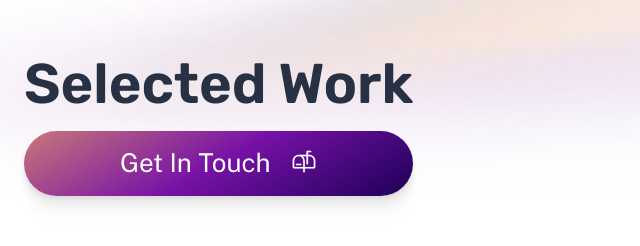
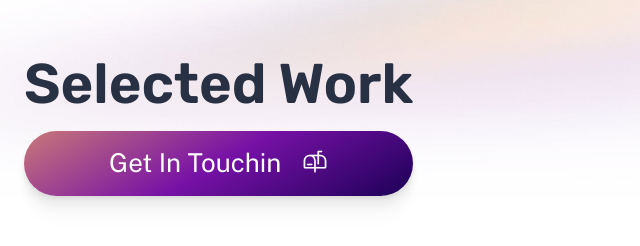
Before and after one commit to tomeeagle/tomeeagle.github.io, an Astro site: page / in a window 1280 px wide. Shown: the part 1000-1246 px from the top of the page, 0-640 px from the left. Built offline with nearby package versions, Linux system fonts and the light colour scheme; Astro itself is replaced by a stand-in of ours.

```diff
--- a/src/pages/index.astro
+++ b/src/pages/index.astro
@@ -64,7 +64,7 @@
 			<section class="section with-background with-cta">
 				<header class="section-header stack gap-2 lg:gap-4">
 					<h3>Selected Work</h3>
-					<p class="flex"><CallToAction href="#contact">Get In Touch <Icon icon="mailbox" /></CallToAction></p>
+					<p class="flex"><CallToAction href="#contact">Get In Touchin <Icon icon="mailbox" /></CallToAction></p>
 				</header>
 
 				<div class="gallery">
```
Also changed, not shown: public/favicon.svg.
